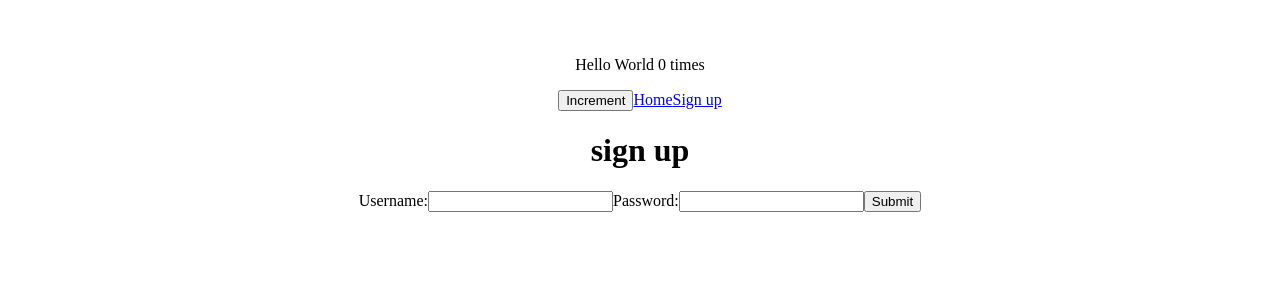
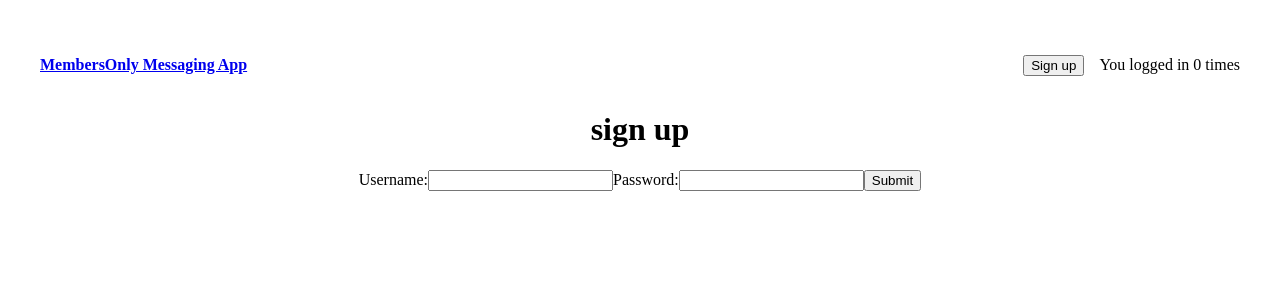
Before and after one commit to davebott-dev/membersonly, a React (Vite) app in the folder client/: page /sign-up in a window 1280 px wide. Shown: the top 300 px of the page. Built offline with nearby package versions, Linux system fonts and the light colour scheme.

Commit message:
added outlet context for future UI feature

```diff
--- a/client/src/routes/Root.jsx
+++ b/client/src/routes/Root.jsx
@@ -1,16 +1,24 @@
 import {Link, Outlet} from 'react-router-dom';
 import {useState} from 'react';
+import '../App.css'
 
 const Root = () => {
     const [count, setCount] = useState(0);
 
     return(
     <>
-        <p>Hello World {count} times</p>
-        <button onClick={()=>setCount((prev)=>prev+1)}>Increment</button>
-        <Link to= '/'>Home</Link>
-        <Link to ='Sign-up'>Sign up</Link>
-        <Outlet/>
+        <nav>
+        <div>
+            <Link to= '/'><strong>MembersOnly Messaging App</strong></Link>
+        </div>
+
+        <div>
+            <Link to ='Sign-up'><button>Sign up</button></Link>
+            <p>You logged in {count} times</p>
+        </div>
+        </nav>
+
+        <Outlet context={[setCount]}/>
     </>
     )
 
```
